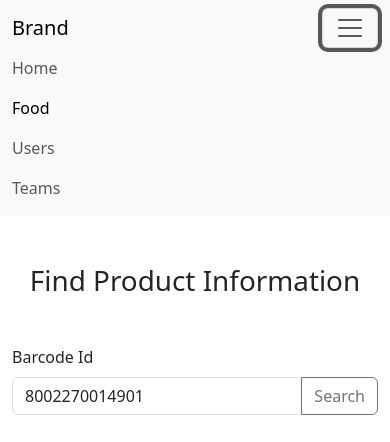
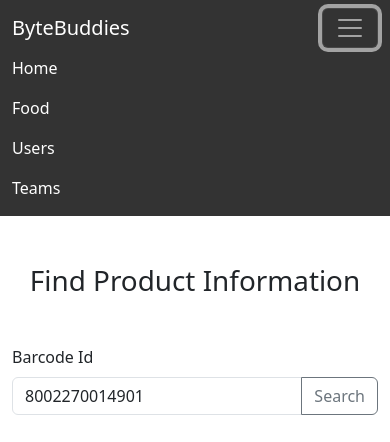
Before and after one commit to MiaMcClure/Health_app, a plain HTML site: page food.html in a window 390 px wide. Both pictures are taken after a click on the button "Toggle navigation". Shown: the top 442 px of the page. Drawn offline with nearby package versions, Linux system fonts and the light colour scheme; no server answers.

Commit message:
update nav

```diff
--- a/food.html
+++ b/food.html
@@ -17,32 +17,26 @@
   <body>
     <header>
       <!-- navbar -->
-      <nav class="navbar navbar-expand-lg bg-body-tertiary">
+      <nav class="navbar navbar-dark navbar-expand-lg" style="background-color:#333;">
         <div class="container-fluid">
-          <a class="navbar-brand" href="index.html">Brand</a>
-          <button
-            class="navbar-toggler"
-            type="button"
-            data-bs-toggle="collapse"
-            data-bs-target="#navbarNav"
-            aria-controls="navbarNav"
-            aria-expanded="false"
-            aria-label="Toggle navigation">
+            <a class="navbar-brand" href="index.html">ByteBuddies</a>
+            <button class="navbar-toggler" type="button" data-bs-toggle="collapse" data-bs-target="#navbarNav"
+                aria-controls="navbarNav" aria-expanded="false" aria-label="Toggle navigation">
                 <span class="navbar-toggler-icon"></span>
             </button>
             <div class="collapse navbar-collapse" id="navbarNav">
                 <ul class="navbar-nav">
                     <li class="nav-item">
-                <a class="nav-link" href="index.html">Home</a>
+                        <a class="nav-link active" aria-current="page" href="index.html">Home</a>
                     </li>
                     <li class="nav-item">
                         <a class="nav-link active" aria-current="page" href="food.html">Food</a>
                     </li>
                     <li class="nav-item">
-                <a class="nav-link" href="users.html">Users</a>
+                        <a class="nav-link active" aria-current="page" href="users.html">Users</a>
                     </li>
                     <li class="nav-item">
-                <a class="nav-link" href="teams.html">Teams</a>
+                        <a class="nav-link active" aria-current="page" href="teams.html">Teams</a>
                     </li>
                 </ul>
             </div>
--- a/styles/styles.css
+++ b/styles/styles.css
@@ -5,9 +5,7 @@ h1 {
 h2 {
     text-align: center;
 }
-#holiday-foods {
 
-}
 /* Style the footer section */
 footer {
     text-align: center;
```
Also changed, not shown: teams.html (+2 -2 lines), users.html (+2 -2 lines). Lines whose indentation alone changed are shown as unchanged.
